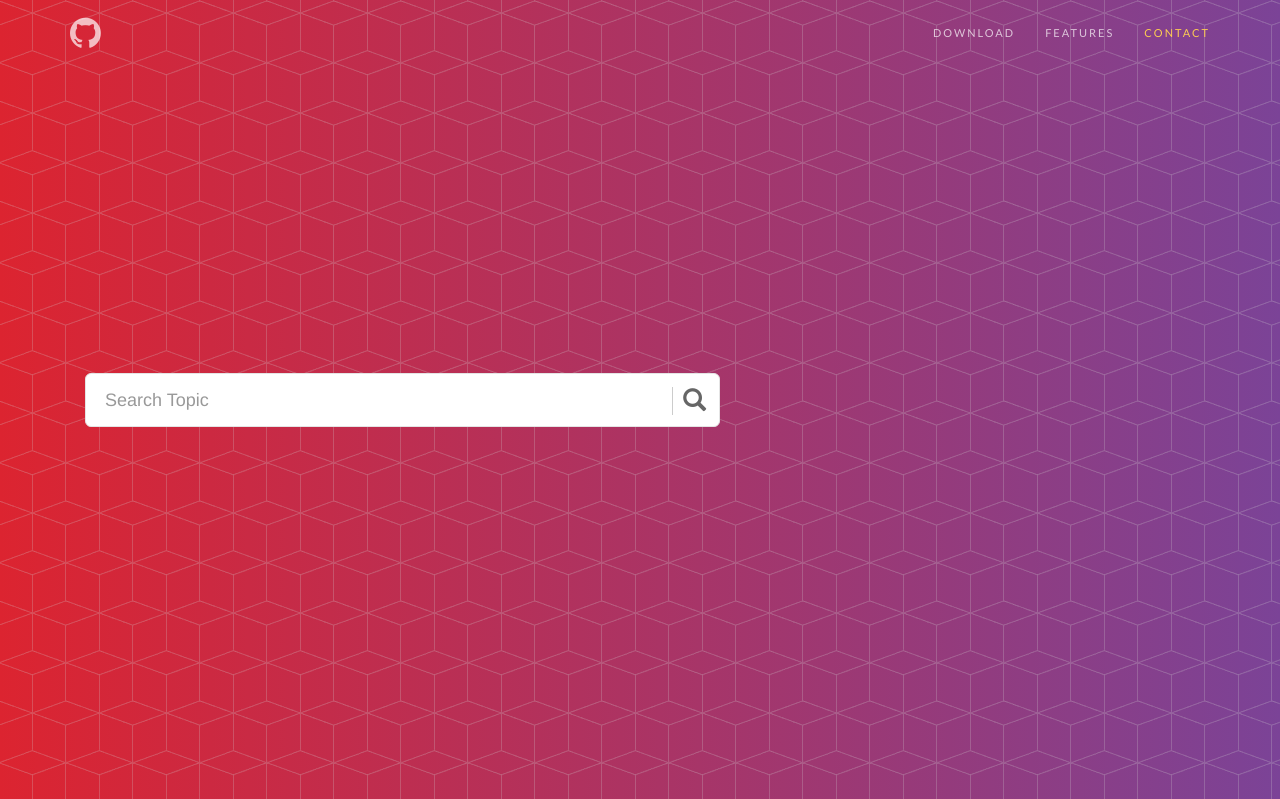
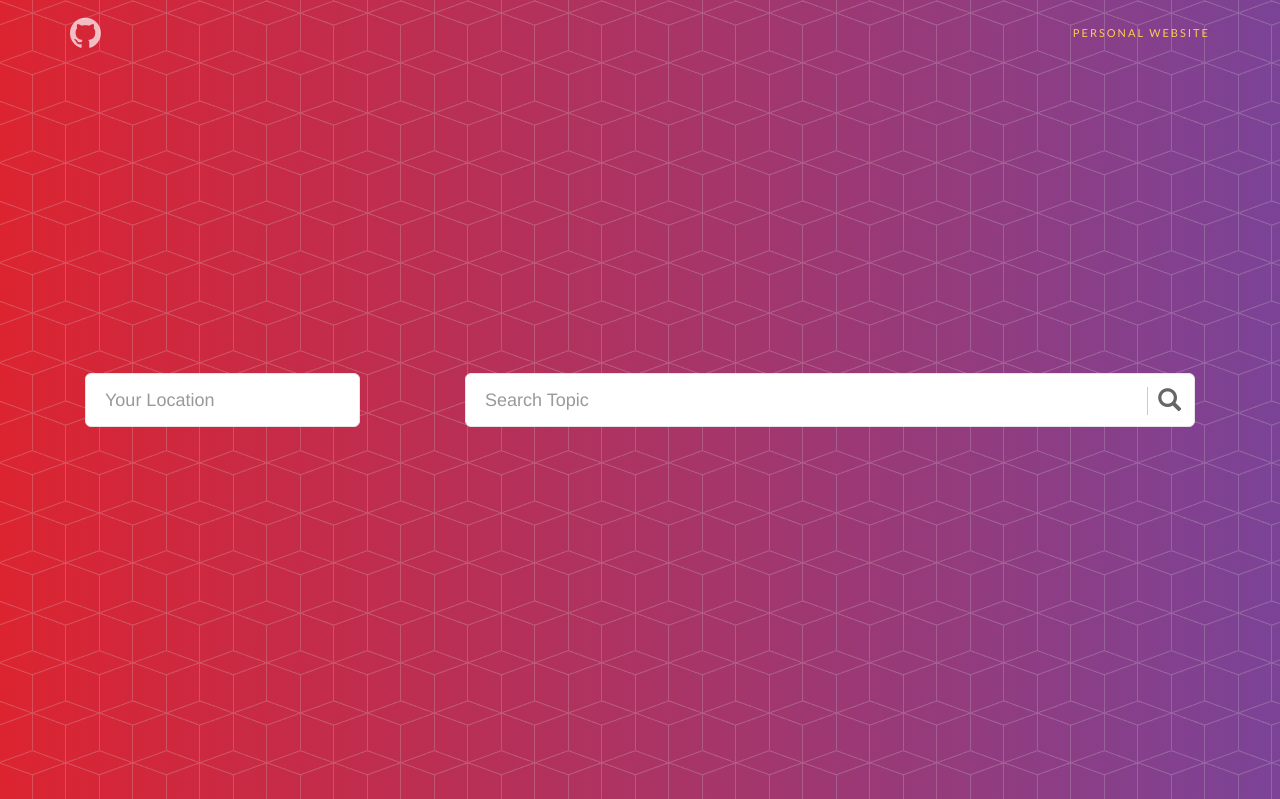
Before and after one commit to schen2315/sentiment-webapp, a Django app: page / in a window 1280 px wide. Shown: the top 799 px of the page. Run offline with Django 3.2, Linux system fonts and the light colour scheme; parts of the project's set-up code (start-up, migrations or seed data) failed here and were passed over; some libraries are stand-ins or nearby versions; some web fonts are replaced.

```diff
--- a/main/static/main/css/new-age2.css
+++ b/main/static/main/css/new-age2.css
@@ -74,17 +74,13 @@ p {
   letter-spacing: 1px;
   color: #fdcc52;
 }
-.fa .fa-github {
-  position: relative;
-  top: 50%;
-  transform: translateY(-50%);
-}
 .navbar-default .navbar-header .navbar-brand:hover,
 .navbar-default .navbar-header .navbar-brand:focus {
   color: #fcbd20;
 }
 .navbar-default .navbar-header .navbar-toggle {
   font-size: 12px;
+  line-height: 36px;
   color: #222222;
   padding: 8px 10px;
 }
@@ -167,7 +163,7 @@ header {
 }
 header .header-content {
   text-align: center;
-  padding: 150px 0 50px;
+  padding: 100px 0 50px;
   position: relative;
 }
 header .header-content .header-content-inner {
--- a/main/templates/main/index.html
+++ b/main/templates/main/index.html
@@ -48,7 +48,7 @@
                 <button type="button" class="navbar-toggle collapsed" data-toggle="collapse" data-target="#bs-example-navbar-collapse-1">
                     <span class="sr-only">Toggle navigation</span> Menu <i class="fa fa-bars"></i>
                 </button>
-                <a class="navbar-brand page-scroll" href="#page-top">
+                <a class="navbar-brand page-scroll" href="https://github.com/schen2315/sentiment-webapp">
                     <i class="fa fa-github fa-2x" aria-hidden="true"></i>
                 </a>
             </div>
@@ -57,13 +57,7 @@
             <div class="collapse navbar-collapse" id="bs-example-navbar-collapse-1">
                 <ul class="nav navbar-nav navbar-right">
                     <li>
-                        <a class="page-scroll" href="#download">Download</a>
-                    </li>
-                    <li>
-                        <a class="page-scroll" href="#features">Features</a>
-                    </li>
-                    <li>
-                        <a class="page-scroll" href="#contact">Contact</a>
+                        <a class="page-scroll" href="#download">Personal Website</a>
                     </li>
                 </ul>
             </div>
@@ -74,7 +68,27 @@
 
     <header>
         <div class="container">
-                <div class="col-sm-7">
+            <div class="col-sm-4">
+                <div class="header-content">
+                    <!-- <div class="header-content-inner">
+                        <h1>New Age is an app landing page that will help you beautifully showcase your new mobile app, or anything else!</h1>
+                        <a href="#download" class="btn btn-outline btn-xl page-scroll">Start Now for Free!</a>
+                    </div> -->
+                    <div class="header-content-inner">
+                        <div id="custom-search-input">
+                            <div class="input-group col-md-12">
+                                <input type="text" class="form-control input-lg" placeholder="Your Location" />
+                                <span class="input-group-btn">
+                                   <!--  <button class="btn btn-info btn-lg" type="button">
+                                        <i class="glyphicon glyphicon-search"></i>
+                                    </button> -->
+                                </span>
+                            </div>
+                        </div>
+                    </div>
+                </div>
+            </div>
+            <div class="col-sm-8">
                 <div class="header-content">
                     <!-- <div class="header-content-inner">
                         <h1>New Age is an app landing page that will help you beautifully showcase your new mobile app, or anything else!</h1>
@@ -92,9 +106,6 @@
                             </div>
                         </div>
                     </div>
-                    </div>
-                </div>
-                <div class="col-sm-5">
                 </div>
             </div>
         </div>
```
Lines whose indentation alone changed are shown as unchanged.
